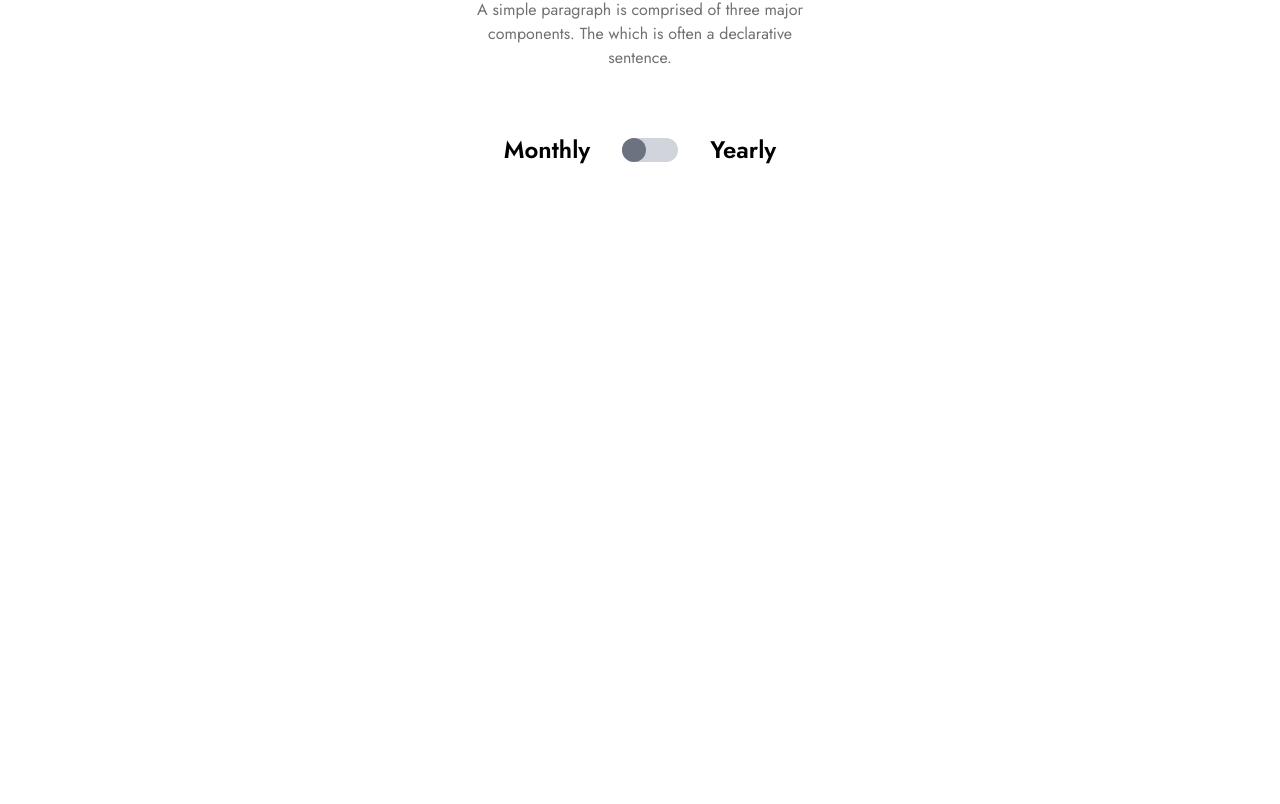
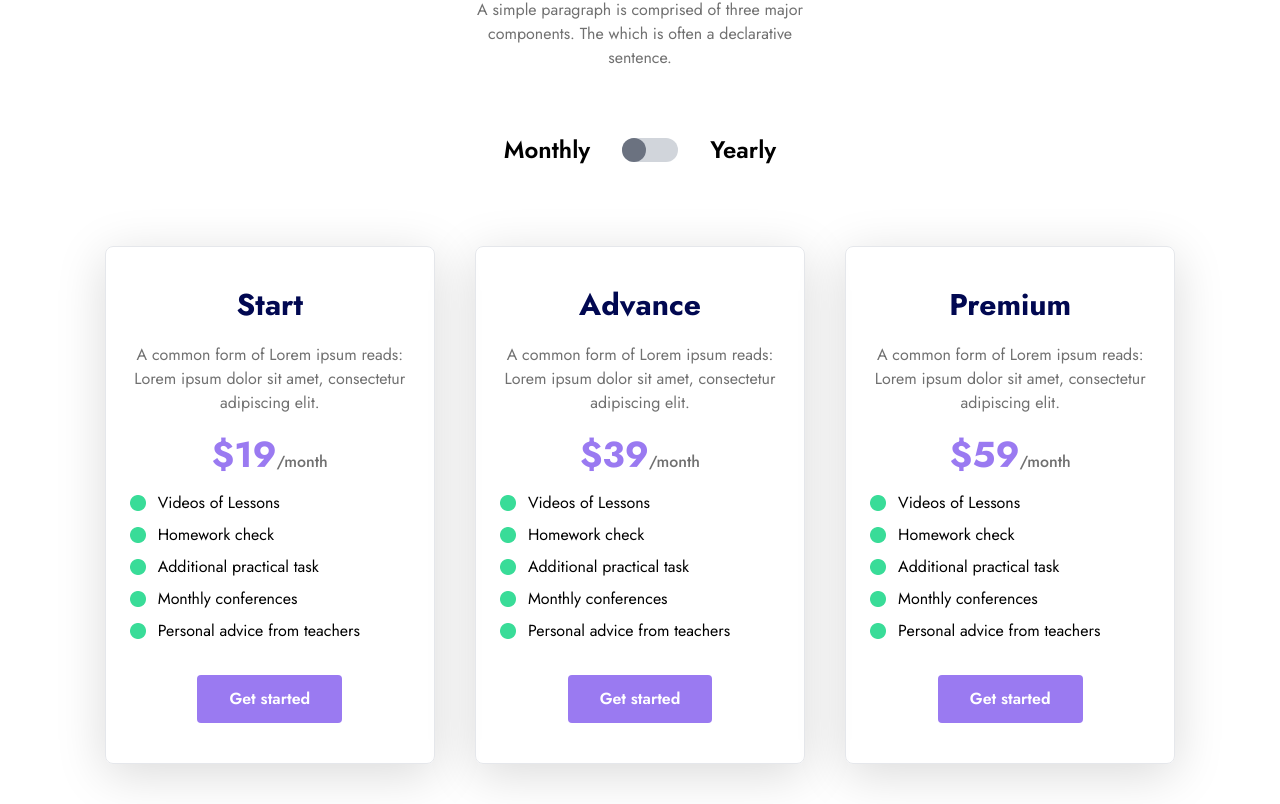
Before and after one commit to egamovj/xyz-site, a React (Vite) app: page / in a window 1280 px wide. Shown: the part 2086-2890 px from the top of the page. Before the commit the page ends 2292 px from the top, so only its background shows below. Built offline with nearby package versions, Linux system fonts and the light colour scheme.

Commit message:
pricing section completed

```diff
--- a/src/components/Pricing.jsx
+++ b/src/components/Pricing.jsx
@@ -10,6 +10,7 @@ const Pricing = () => {
       yearlyPrice: 199,
       description:
         "A common form of Lorem ipsum reads: Lorem ipsum dolor sit amet, consectetur adipiscing elit.",
+      green: "src/assets/images/green.png",
     },
     {
       name: "Advance",
@@ -17,6 +18,7 @@ const Pricing = () => {
       yearlyPrice: 399,
       description:
         "A common form of Lorem ipsum reads: Lorem ipsum dolor sit amet, consectetur adipiscing elit.",
+      green: "src/assets/images/green.png",
     },
     {
       name: "Premium",
@@ -24,6 +26,7 @@ const Pricing = () => {
       yearlyPrice: 599,
       description:
         "A common form of Lorem ipsum reads: Lorem ipsum dolor sit amet, consectetur adipiscing elit.",
+      green: "src/assets/images/green.png",
     },
   ];
 
@@ -61,6 +64,50 @@ const Pricing = () => {
           />
         </div>
       </div>
+      <div className="grid sm:grid-cols-2 lg:grid-cols-3 gap-10 mt-20 md:w-11/12 mx-auto">
+        {packages.map((pkg, index) => (
+          <div
+            key={index}
+            className="border py-10 md:px-6 px-4 rounded-lg shadow-3xl"
+          >
+            <h3 className="text-3xl font-bold text-center text-primary">
+              {pkg.name}
+            </h3>
+            <p className="text-tartiary text-center my-5">{pkg.description}</p>
+            <p className="mt-5 text-center text-secondary text-4xl font-bold">
+              {isYearly ? `$${pkg.yearlyPrice}` : `$${pkg.monthlyPrice}`}
+              <span className="text-base text-tartiary font-medium">
+                /{isYearly ? "year" : "month"}
+              </span>
+            </p>
+            <ul className="mt-4 space-y-2">
+              <li className="flex items-center gap-3">
+                <img src={pkg.green} alt="Green round" className="w-4 h-4" />
+                Videos of Lessons
+              </li>
+              <li className="flex items-center gap-3">
+                <img src={pkg.green} alt="Green round" className="w-4 h-4" />
+                Homework check
+              </li>
+              <li className="flex items-center gap-3">
+                <img src={pkg.green} alt="Green round" className="w-4 h-4" />
+                Additional practical task
+              </li>
+              <li className="flex items-center gap-3">
+                <img src={pkg.green} alt="Green round" className="w-4 h-4" />
+                Monthly conferences
+              </li>
+              <li className="flex items-center gap-3">
+                <img src={pkg.green} alt="Green round" className="w-4 h-4" />
+                Personal advice from teachers
+              </li>
+            </ul>
+            <div className="w-full mx-auto mt-8 flex items-center justify-center">
+              <button className="btnPrimary">Get started</button>
+            </div>
+          </div>
+        ))}
+      </div>
     </div>
   );
 };
```
Also changed, not shown: src/assets/images/green.png (added), src/assets/images/pink.png (added).
